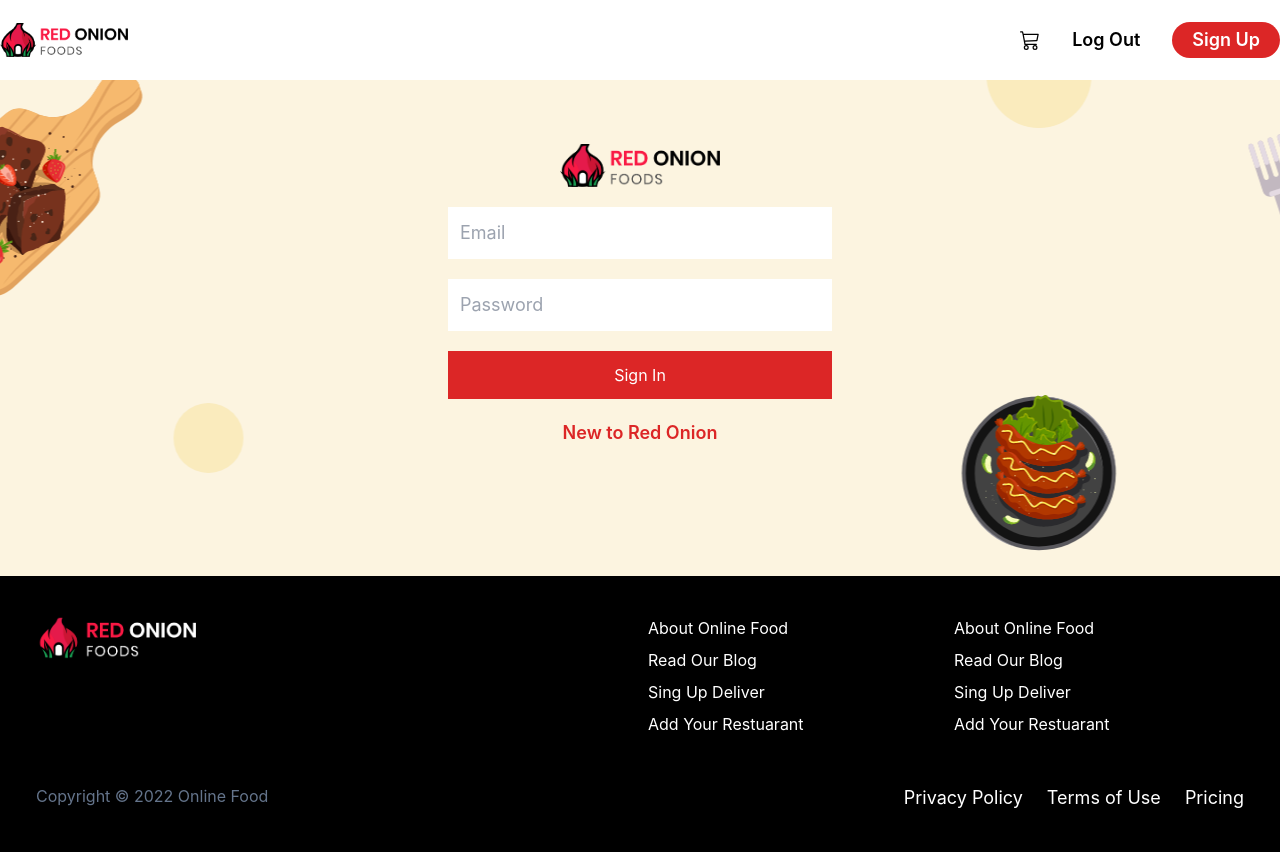
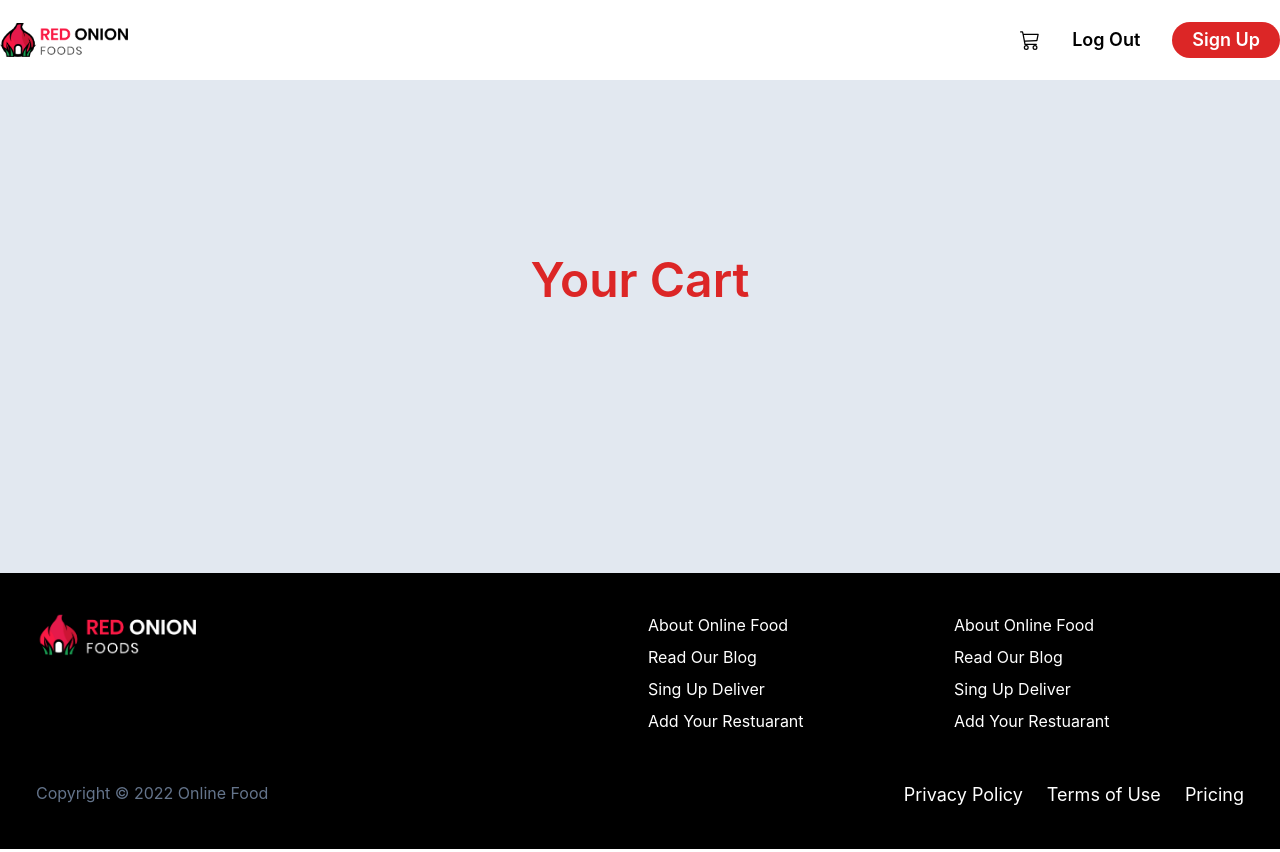
Before and after one commit to RiyaadHossain/Red-Onion, a React (Create React App) app: page /cart in a window 1280 px wide. Before the commit this address led to /signin. Built offline with nearby package versions, Linux system fonts and the light colour scheme; no server answers; sample sign-in values are in the browser's storage.

Commit message:
redirect from cart page after reload issue fixed

```diff
--- a/src/Components/Cart/Cart.jsx
+++ b/src/Components/Cart/Cart.jsx
@@ -2,8 +2,8 @@ import React from 'react';
 
 const Cart = () => {
     return (
-        <div>
-            <h1>Here is Cart</h1>
+        <div className='bg-slate-200 h-[61.6vh] text-center'>
+            <h1 className='text-5xl font-semibold text-red-600 py-44'>Your Cart</h1>
         </div>
     );
 };
--- a/src/Components/RequireAuth/RequireAuth.jsx
+++ b/src/Components/RequireAuth/RequireAuth.jsx
@@ -15,7 +15,11 @@ const RequireAuth = ({ children }) => {
     });
   };
 
-  const [user] = useAuthState(auth);
+  const [user, loading] = useAuthState(auth);
+
+  if (loading) {
+    return <p className="text-5xl text-red-600  text-center pt-40 bg-slate-200 h-[61.6vh]">Loading...</p>;
+  }
 
   if (!user) {
     return <Navigate to="/signin" state={{ from: location }} replace />;
```
